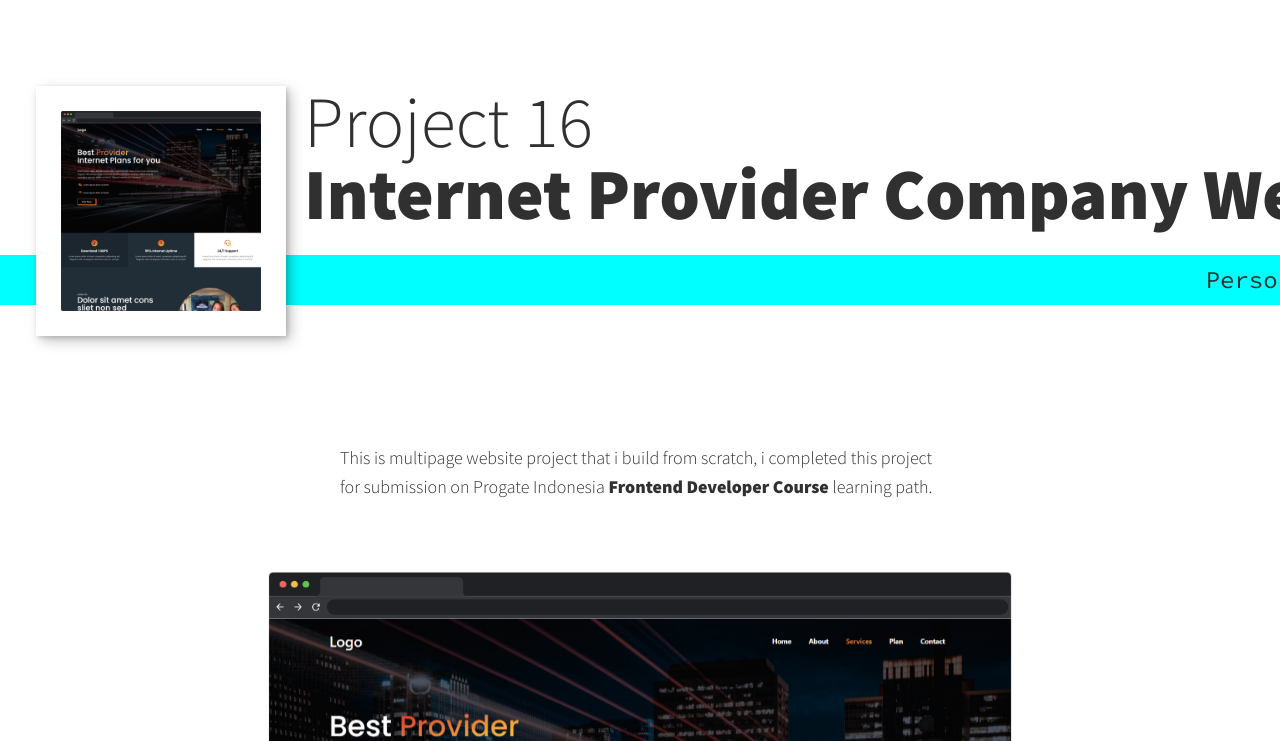
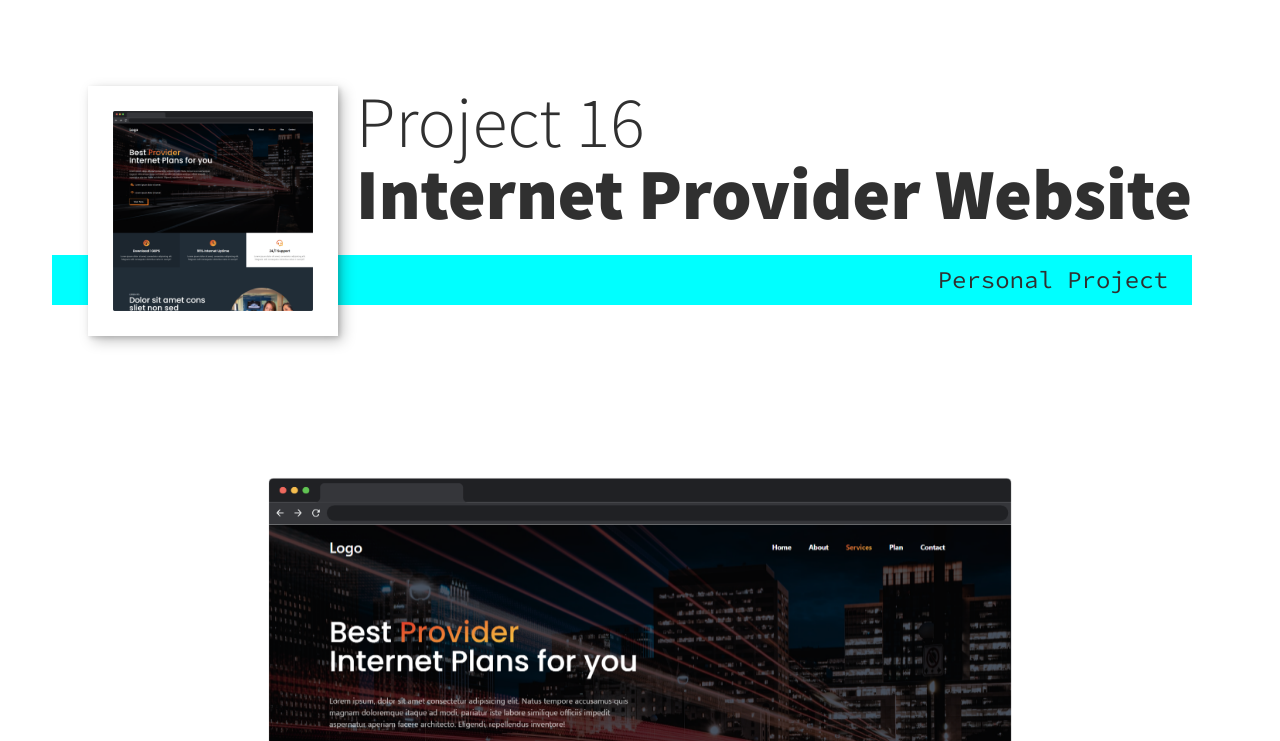
Before and after one commit to mariotbg11/portfolio-website, a plain HTML site: page portfolio-item-16.html in a window 1280 px wide. Shown: the part 59-800 px from the top of the page. Drawn offline with nearby package versions, Linux system fonts and the light colour scheme.

Commit message:
Commit files

```diff
--- a/portfolio-item-16.html
+++ b/portfolio-item-16.html
@@ -58,7 +58,7 @@
     <!-- Intro -->
     <section class="intro">
       <h1 class="section--title section--title--intro" data-aos="fade-down">
-        Project 16 <strong>Internet Provider Company Website</strong>
+        Project 16 <strong>Internet Provider Website</strong>
       </h1>
       <p
         class="section--subtitle section--subtitle--intro"
@@ -75,17 +75,6 @@
     </section>
 
     <div class="portfolio-item-individual">
-      <p data-aos="fade-down">
-        This is multipage website project that i build from scratch, i completed
-        this project for submission on Progate Indonesia
-        <a
-          href="https://progate.com/paths/frontend"
-          target="_blank"
-          class="link-item"
-          >Frontend Developer Course</a
-        >
-        learning path.
-      </p>
       <img
         src="/img/portfolio-img-16(1).png"
         alt="Internet Provider Company Website project perview"
```
Also changed, not shown: index.html (+13 -0 lines).
